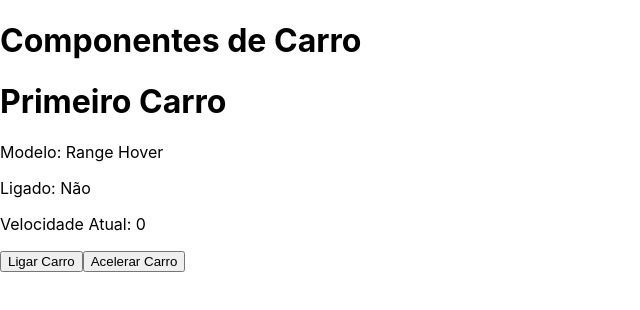
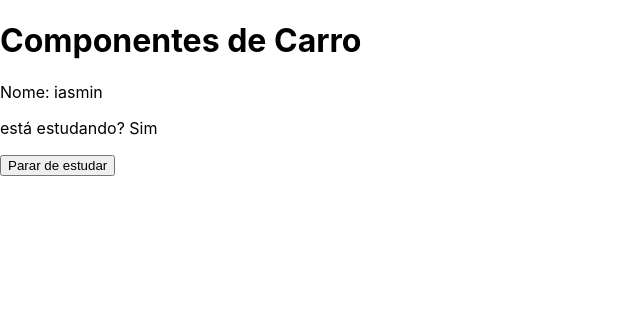
Before and after one commit to iasmin-raquel/treino-react, a React (Create React App) app: page / in a window 1280 px wide. Shown: the top 310 px of the page, without its empty margins (0-640 px from the left). Built offline with nearby package versions, Linux system fonts and the light colour scheme.

Commit message:
componentes de classe

```diff
--- a/src/App.js
+++ b/src/App.js
@@ -1,12 +1,12 @@
 import React from "react";
-import Carro from "./componentes/Carro";
+import Nome from "./componentes/Nome"
 
 export default function App() {
 
   return(
     <>
       <h1>Componentes de Carro</h1>
-      <Carro fator={10} ></Carro>
+      <Nome fator={10} ></Nome>
     </>
   )
 }
--- a/src/componentes/Carro.js
+++ b/src/componentes/Carro.js
@@ -8,6 +8,7 @@ class Classe extends React.Component{
       ligado: false,
       velAtual: 0,
     }
+    this.ld = this.ligar.bind(this)
   }
 
   ligar() {
@@ -34,7 +35,7 @@ class Classe extends React.Component{
         <p>Modelo: {this.modelo}</p>
         <p>Ligado: {this.state.ligado? "Sim":"Não"}</p>
         <p>Velocidade Atual: {this.state.velAtual}</p>
-        <button onClick={()=>{this.ligar()}}>Ligar Carro</button>
+        <button onClick={this.ld}>Ligar Carro</button>
         <button onClick={()=>{this.acelerar()}}>Acelerar Carro</button>
       </div>
     )
--- /dev/null
+++ b/src/componentes/Nome.js
@@ -0,0 +1,31 @@
+import React from 'react'
+
+class Classe extends React.Component {
+  constructor(props) {
+    super(props)
+    this.nome='iasmin'
+    this.sobrenome='raquel'
+    this.state={
+      estudando:true
+    }
+  }
+
+  estudar() {
+    this.setState(
+      (state) => ({estudando: !state.estudando})
+    )
+  }
+
+  render() {
+    return(
+      <>
+        <p>Nome: {this.nome}</p>
+        <p>está estudando? {this.state.estudando? "Sim":"Não"}</p>
+        <button onClick={()=>this.estudar()} >{this.state.estudando? "Parar de estudar":"Voltar a estudar"}</button>
+      </>
+    )
+  }
+
+}
+
+export default Classe
```
